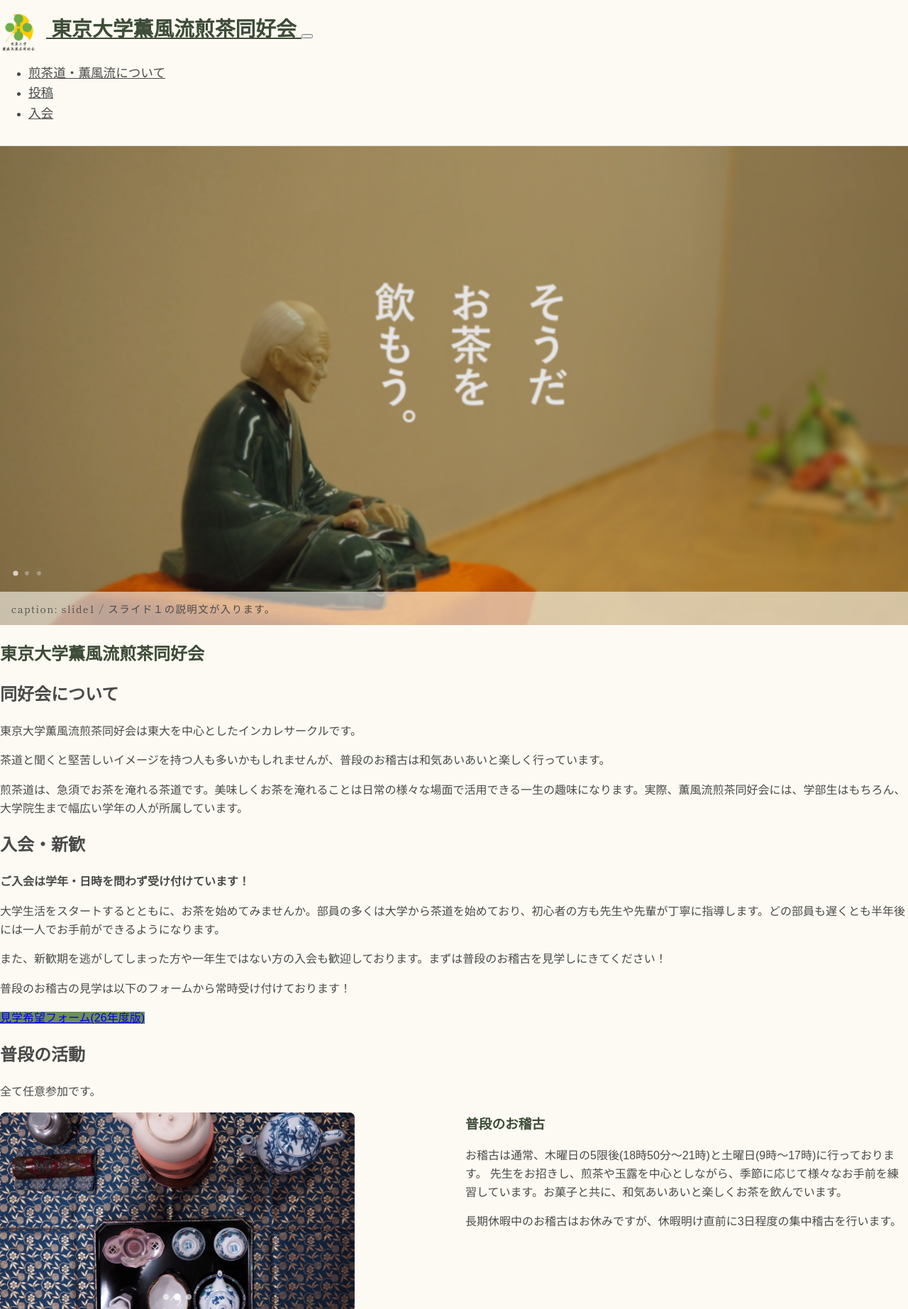
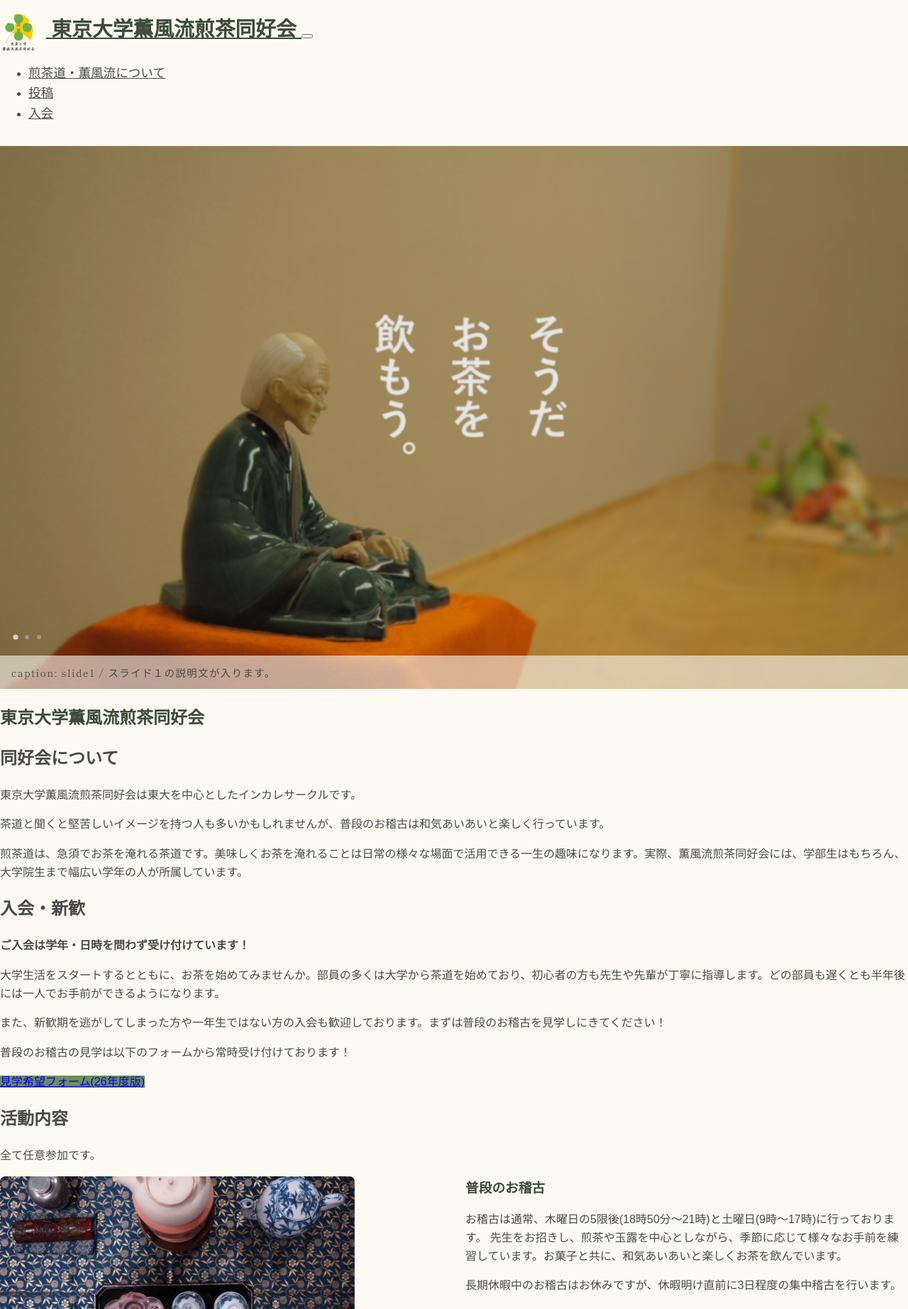
Before and after one commit to citrusml/sencha_ut, a Jekyll site: the page built from index.html, in a window 1280 px wide, cut to the strip 0-1845 px from the top of the page. Shown: the whole strip at 71% size. Built offline with Jekyll 4.4.1, drawn with Linux system fonts in a browser that asks for light colours; some web fonts are replaced; comment, search, counter and statistics services are not loaded.

Commit message:
画像の挿入5

```diff
--- a/assets/css/style.css
+++ b/assets/css/style.css
@@ -206,8 +206,8 @@
 /* デスクトップではもう少し高さを確保 */
 @media (min-width: 992px) {
   .slideshow-container {
-    height: 75vh;
-    min-height: 450px;
+    height: 85vh; /* larger for desktop */
+    min-height: 600px; /* ensure enough height even on shorter windows */
   }
 }
 
@@ -492,7 +492,8 @@
 
 /* 小さい画面ではスライドの幅を柔軟に */
 @media (max-width: 480px) {
-  .local-slideshow { max-width: 100%; aspect-ratio: 4/3; }
+  .local-slideshow { max-width: 100%; aspect-ratio: auto; }
+  .local-slideshow .local-slide img { object-fit: contain; }
 }
 
 /* 横並び画像用 */
--- a/index.html
+++ b/index.html
@@ -59,7 +59,7 @@
         </a>
 
         <h2 class="mt-5 h4 border-bottom pb-2 border-color-default">
-          普段の活動
+          活動内容
         </h2>
         <p>全て任意参加です。</p>
 
@@ -107,7 +107,6 @@
 
         <div class="responsive-section mt-5">
           <div class="responsive-image">
-            <h3 class="image-overlay">全国煎茶道大会</h3>
             <div class="local-slideshow" data-interval="3000">
               <div class="local-slide"><img src="{{ "/assets/images/黄檗4.jpg" | relative_url }}" alt="黄檗"></div>
               <div class="local-slide"><img src="{{ "/assets/images/黄檗3.jpg" | relative_url }}" alt="黄檗2"></div>
@@ -128,7 +127,6 @@
 
         <div class="responsive-section mt-5">
           <div class="responsive-image">
-            <h3 class="image-overlay">駒場祭茶会</h3>
             <img src="{{ "/assets/images/駒場祭茶会.png" | relative_url}}" alt="駒場祭茶会">
           </div>
           <div class="responsive-text">
@@ -144,7 +142,6 @@
 
         <div class="responsive-section mt-5">
           <div class="responsive-image">
-            <h3 class="image-overlay">東京大煎茶会</h3>
             <div class="local-slideshow" data-interval="3000">
               <div class="local-slide"><img src="{{ "/assets/images/大煎茶4.jpg" | relative_url }}" alt="東京大煎茶会"></div>
               <div class="local-slide"><img src="{{ "/assets/images/大煎茶3.jpg" | relative_url }}" alt="東京大煎茶会2"></div>
```
Also changed, not shown: about.md (+2 -2 lines), join.md (+1 -0 lines).
